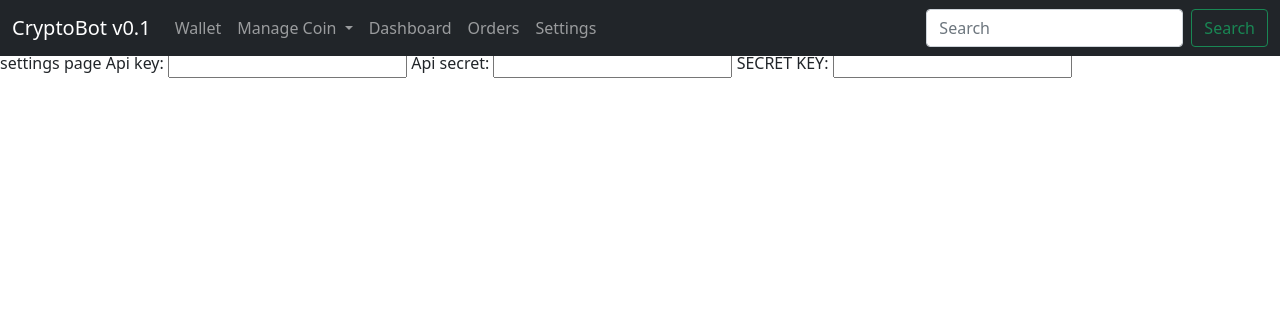
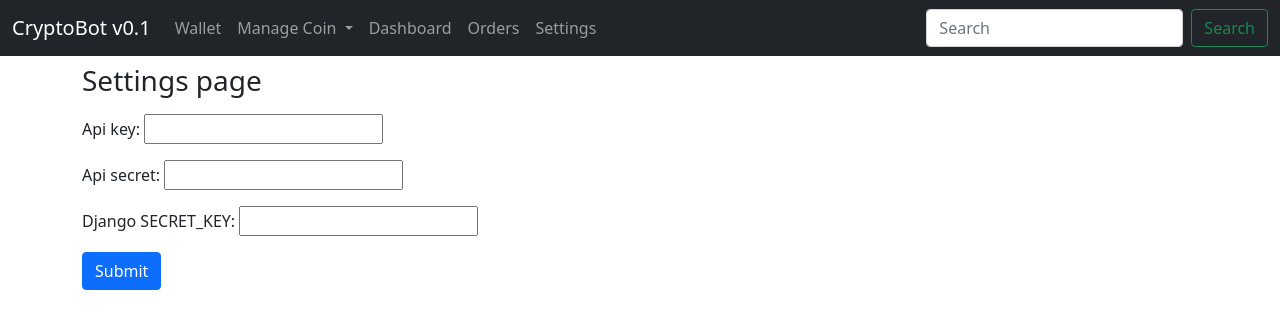
Before and after one commit to kernelpanik/CryptoBot, a Django app: page /settings in a window 1280 px wide. Shown: the top 329 px of the page. Run offline with Django 4.2, Linux system fonts and the light colour scheme; some libraries are stand-ins or nearby versions.

Commit message:
fix settings

```diff
--- a/homepage/admin.py
+++ b/homepage/admin.py
@@ -1,7 +1,7 @@
 from django.contrib import admin
 
 
-from .models import CoinList, BinanceSymbolList, Wallet, WalletAssetList, WalletAssetBalance
+from .models import CoinList, BinanceSymbolList, Wallet, WalletAssetList, WalletAssetBalance, CryptoBotSettings
 
 # Register your models here.
 # from .models import Post
@@ -12,3 +12,4 @@ admin.site.register(BinanceSymbolList)
 admin.site.register(Wallet)
 admin.site.register(WalletAssetList)
 admin.site.register(WalletAssetBalance)
+admin.site.register(CryptoBotSettings)
--- a/homepage/templates/settings.html
+++ b/homepage/templates/settings.html
@@ -2,8 +2,23 @@
 
 {% block bot_settings %}
 
-settings page
 
-{{ form }}
+<div class="container mt-3">
+    <h3>Settings page</h3>
+    <form method="POST" action={% url 'homepage' %}>
+      <div class="mb-3 mt-3">
+
+        <!-- <label for="api_key">Api key:</label>
+        <label for="api_secret">Api secret:</label>
+        <label for="SECRET_KEY">Django SECRET_KEY:</label>
+        <input type="text" class="form-control"  required> -->
+        <p>Api key: <input type="text" name="api_key" required></p>
+        <p>Api secret: <input type="text" name="api_secret" required></p>
+        <p>Django SECRET_KEY: <input type="text" name="SECRET_KEY" required></p>
+        {% csrf_token %}
+      </div>
+      <button type="submit" class="btn btn-primary">Submit</button>
+    </form>
+  </div>
 
 {% endblock bot_settings %}
```
